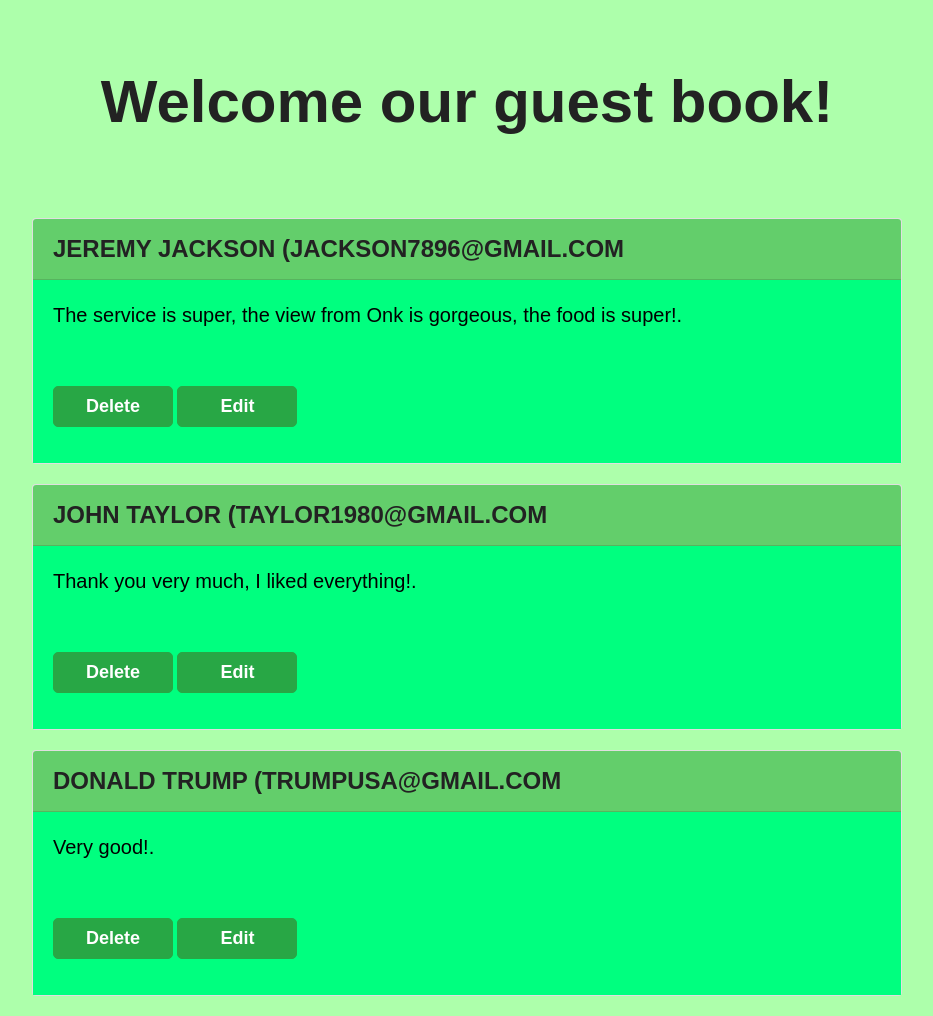
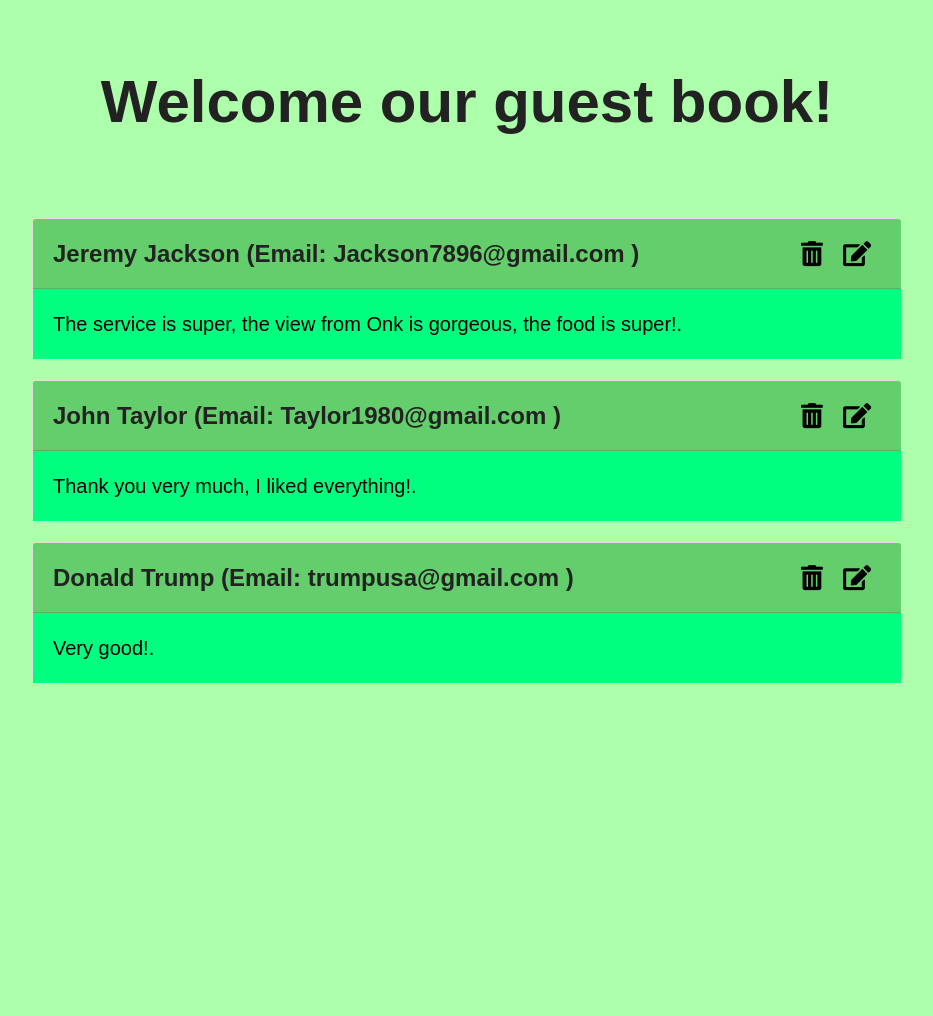
Before and after one commit to Aisuluu1405/python_group_exam_6_Aisuluu_Dzhusupova, a Django app: page / in a window 1280 px wide. Shown: the part 94-1110 px from the top of the page, without its empty margins (173-1106 px from the left). After the commit the page ends 778 px from the top, so only its background shows below. Run offline with Django 3.2, Linux system fonts and the light colour scheme; data comes from the database, SQL or seed files in the repository; some libraries are stand-ins or nearby versions.

Commit message:
Create page register_delete and add icons in index page

```diff
--- a/source/main/urls.py
+++ b/source/main/urls.py
@@ -15,11 +15,12 @@ Including another URLconf
 """
 from django.contrib import admin
 from django.urls import path
-from webapp.views import index_view, register_add_view, register_edit_view
+from webapp.views import index_view, register_add_view, register_edit_view, register_delete_view
 
 urlpatterns = [
     path('admin/', admin.site.urls),
     path('', index_view, name='index'),
     path('register/add/', register_add_view, name='add_register'),
-    path('plan/<int:pk>/edit/', register_edit_view, name='edit_register')
+    path('register/<int:pk>/edit/', register_edit_view, name='edit_register'),
+    path('register/<int:pk>/delete/', register_delete_view, name = 'delete_register')
 ]
--- a/source/webapp/static/css/style.css
+++ b/source/webapp/static/css/style.css
@@ -42,18 +42,23 @@ body{
 }
 .card-body{
     background-color: springgreen;
-
 }
 .card{
     display: flex;
     margin: 20px 0;
-
+    border-radius: 8px;
 }
 .card-header{
     font-size: 24px;
-    text-transform: uppercase;
     background-color: #63ce6b;
     font-weight: bold;
+    display: flex;
+}
+.card-name{
+    margin-top: auto;
+    margin-bottom: auto;
+    margin-right: auto;
+    justify-content: flex-start;
 }
 .card-text{
     font-size: 20px;
@@ -70,7 +75,8 @@ h1{
     border-radius: 5px;
     width: 120px;
     font-weight: bold;
-    margin-top: 40px;
+    margin: 30px 20px 10px 20px;
+
 }
 .required{
     font-weight: bold;
@@ -99,3 +105,13 @@ h1{
 .fields{
     font-size: 20px;
 }
+.delete{
+    font-size: 30px;
+    color: #b21f2d;
+}
+.fas {
+    color: black;
+    font-size: 25px;
+    padding: 10px;
+    justify-content: flex-end;
+}
--- a/source/webapp/templates/base.html
+++ b/source/webapp/templates/base.html
@@ -9,6 +9,8 @@
     <title>{% block title %}Register{% endblock %}</title>
     <link rel="stylesheet" href="{% static 'css/bootstrap.min.css' %}">
     <link rel="stylesheet" href="{% static 'css/style.css' %}">
+    <link rel="stylesheet" href="https://use.fontawesome.com/releases/v5.8.1/css/all.css" integrity="sha384-50oBUHEmvpQ+1lW4y57PTFmhCaXp0ML5d60M1M7uH2+nqUivzIebhndOJK28anvf"
+          crossorigin="anonymous">
     {% block styles %}{% endblock %}
 </head>
 <body>
@@ -17,7 +19,6 @@
         <ul class="navbar_menu">
             <li><a href="{% url 'index' %}">Home</a></li>
             <li><a href="{% url 'add_register' %}">Add register</a></li>
-{#            <li><a href="{% url 'edit_register' %}">Edit register</a></li>#}
             <li><a href="/admin/">Admin</a></li>
             {% block menu %} {% endblock %}
         </ul>
--- a/source/webapp/templates/index.html
+++ b/source/webapp/templates/index.html
@@ -2,14 +2,15 @@
 
 {% block content %}
     <h1>Welcome our guest book!</h1>
-{% for register in registers %}
-    <div class="card text-left">
-            <div class="card-header">{{ register.author }} ({{ register.email }}</div>
+    {% for register in registers %}
+        <div class="card">
+            <div class="card-header text-left">
+                <div class="card-name">{{ register.author }} (Email: {{ register.email }} )</div>
+                <a href="{% url 'delete_register' register.pk %}"><i class="fas fa-trash-alt"></i></a>
+                <a href="{% url 'edit_register' register.pk %}"><i class="fas fa-edit"></i></a>
+            </div>
             <div class="card-body">
                 <p class="card-text">{{ register.text }}.</p>
-{#                <p><a href="{% url '' %}" class="btn btn-primary">Edit</a></p>#}
-                <p><a href="" class="btn btn-success">Delete</a>
-                <a href="{% url 'edit_register' register.pk %}" class="btn btn-success">Edit</a></p>
             </div>
         </div>
     {% endfor %}
--- a/source/webapp/views.py
+++ b/source/webapp/views.py
@@ -47,3 +47,12 @@ def register_edit_view(request, pk):
             return redirect('index')
         else:
             return render(request, 'register_edit.html', context={'form': form, 'register': register})
+
+
+def register_delete_view(request, pk):
+    register = get_object_or_404(Register, pk=pk)
+    if request.method == 'GET':
+        return render(request, 'register_delete.html', context={'register': register})
+    elif request.method == 'POST':
+        register.delete()
+    return redirect('index')
```
Also changed, not shown: source/webapp/templates/register_delete.html (added, +13 -0 lines).
